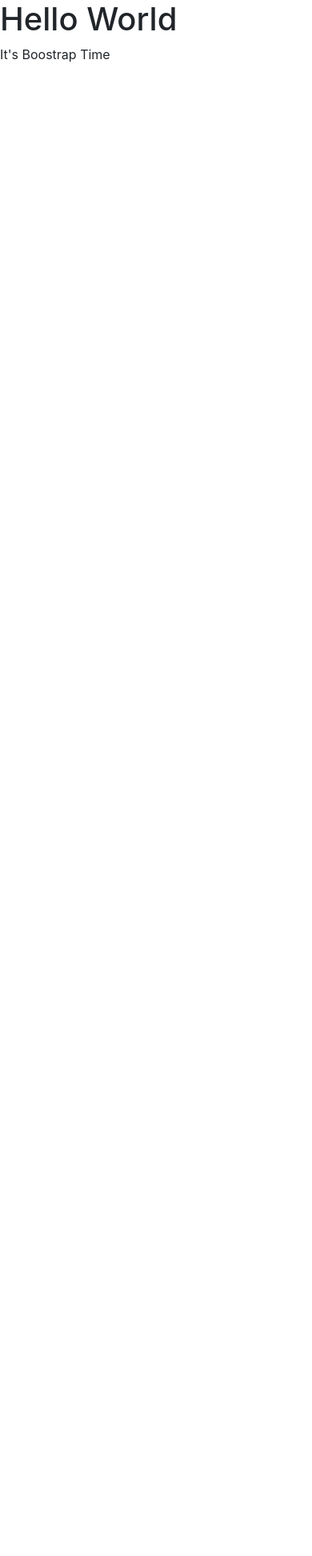
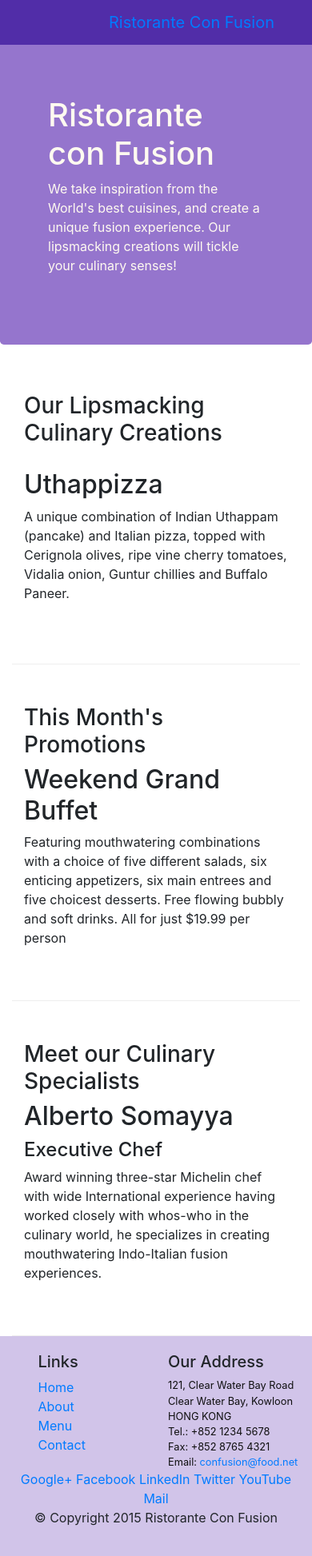
Before and after one commit to cnheu/coursera-bootstrap-4, a website: page conFusion/index.html in a window 390 px wide. Shown: the whole page at 80% size. Before the commit the page ends 844 px from the top, so only its background shows below. Drawn offline with nearby package versions, Linux system fonts and the light colour scheme.

Commit message:
Added breadcrumbs and navbar

```diff
--- /dev/null
+++ b/conFusion/aboutus.html
@@ -0,0 +1,134 @@
+<!DOCTYPE html>
+<html lang="en">
+
+<head>
+    <meta charset="utf-8">
+    <meta name="viewport" content="width=device-width, initial-scale=1, shrink-to-fit=no">
+    <meta http-equiv="x-ua-compatible" content="ie=edge">
+
+    <!-- Bootstrap CSS -->
+    <link rel="stylesheet" href="node_modules/bootstrap/dist/css/bootstrap.min.css">
+    <link rel="stylesheet" href="css/styles.css">
+    <title>Ristorante Con Fusion: About Us</title>
+
+</head>
+
+<body>
+
+  <nav class="navbar navbar-inverse navbar-toggleable-sm fixed-top">
+      <div class="container">
+          <button class="navbar-toggler" type="button" data-toggle="collapse" data-target="#Navbar">
+              <span class="navbar-toggler-icon"></span>
+          </button>
+          <a class="navbar-brand" href="#">Ristorante Con Fusion</a>
+            <div class="collapse navbar-collapse" id="Navbar">
+              <ul class="navbar-nav">
+                <li class="nav-item"><a class="nav-link" href="./index.html">Home</a></li>
+                <li class="nav-item active"><a class="nav-link" href="./aboutus.html">About</a></li>
+                <li class="nav-item"><a class="nav-link" href="#">Menu</a></li>
+                <li class="nav-item"><a class="nav-link" href="#">Contact</a></li>
+             </ul>
+           </div>
+     </div>
+   </nav>
+
+    <header class="jumbotron">
+        <div class="container">
+            <div class="row row-header">
+                <div class="col-12 col-sm-8">
+                    <h1>Ristorante con Fusion</h1>
+                    <p>We take inspiration from the World's best cuisines, and create a unique fusion experience. Our lipsmacking creations will tickle your culinary senses!</p>
+                </div>
+                <div class="col col-sm">
+                </div>
+            </div>
+        </div>
+    </header>
+
+    <div class="container">
+        <div class="row">
+            <ol class="col-12 breadcrumb">
+                <li class="breadcrumb-item"><a href="./index.html">Home</a></li>
+                <li class="breadcrumb-item active">About Us</li>
+            </ol>
+            <div class="col col-sm">
+                <h3>About Us</h3>
+                <hr>
+            </div>
+        </div>
+
+        <div class="row row-content">
+            <div class="col-sm-6">
+                <h2>Our History</h2>
+                <p>Started in 2010, Ristorante con Fusion quickly established itself as a culinary icon par excellence in Hong Kong. With its unique brand of world fusion cuisine that can be found nowhere else, it enjoys patronage from the A-list clientele in Hong Kong.  Featuring four of the best three-star Michelin chefs in the world, you never know what will arrive on your plate the next time you visit us.</p>
+                <p>The restaurant traces its humble beginnings to <em>The Frying Pan</em>, a successful chain started by our CEO, Mr. Peter Pan, that featured for the first time the world's best cuisines in a pan.</p>
+            </div>
+            <div>
+            </div>
+        </div>
+
+
+        <div class="row row-content">
+            <div class="col-sm">
+                <h2>Corporate Leadership</h2>
+                <h3>Peter Pan <small>Chief Epicurious Officer</small></h3>
+                <p class="hidden-xs-down">Our CEO, Peter, credits his hardworking East Asian immigrant parents who undertook the arduous journey to the shores of America with the intention of giving their children the best future. His mother's wizardy in the kitchen whipping up the tastiest dishes with whatever is available inexpensively at the supermarket, was his first inspiration to create the fusion cuisines for which <em>The Frying Pan</em> became well known. He brings his zeal for fusion cuisines to this restaurant, pioneering cross-cultural culinary connections.</p>
+                <h3>Dhanasekaran Witherspoon <small>Chief Food Officer</small></h3>
+                <p class="hidden-xs-down">Our CFO, Danny, as he is affectionately referred to by his colleagues, comes from a long established family tradition in farming and produce. His experiences growing up on a farm in the Australian outback gave him great appreciation for varieties of food sources. As he puts it in his own words, <em>Everything that runs, wins, and everything that stays, pays!</em></p>
+                <h3>Agumbe Tang <small>Chief Taste Officer</small></h3>
+                <p class="hidden-xs-down">Blessed with the most discerning gustatory sense, Agumbe, our CTO, personally ensures that every dish that we serve meets his exacting tastes. Our chefs dread the tongue lashing that ensues if their dish does not meet his exacting standards. He lives by his motto, <em>You click only if you survive my lick.</em></p>
+                <h3>Alberto Somayya <small>Executive Chef</small></h3>
+                <p class="hidden-xs-down">Award winning three-star Michelin chef with wide International experience having worked closely with whos-who in the culinary world, he specializes in creating mouthwatering Indo-Italian fusion experiences. He says, <em>Put together the cuisines from the two craziest cultures, and you get a winning hit! Amma Mia!</em></p>
+            </div>
+       </div>
+
+    </div>
+
+    <footer class="footer">
+        <div class="container">
+            <div class="row">
+                <div class="col-5 offset-1 col-sm-2">
+                    <h5>Links</h5>
+                    <ul class="list-unstyled">
+                        <li><a href="index.html">Home</a></li>
+                        <li><a href="aboutus.html">About</a></li>
+                        <li><a href="#">Menu</a></li>
+                        <li><a href="#">Contact</a></li>
+                    </ul>
+                </div>
+                <div class="col-6 col-sm-5">
+                    <h5>Our Address</h5>
+                    <address>
+		              121, Clear Water Bay Road<br>
+		              Clear Water Bay, Kowloon<br>
+		              HONG KONG<br>
+		              Tel.: +852 1234 5678<br>
+		              Fax: +852 8765 4321<br>
+		              Email: <a href="mailto:confusion@food.net">confusion@food.net</a>
+		           </address>
+                </div>
+                <div class="col-sm align-self-center">
+                    <div style="text-align:center">
+                        <a href="http://google.com/+">Google+</a>
+                        <a href="http://www.facebook.com/profile.php?id=">Facebook</a>
+                        <a href="http://www.linkedin.com/in/">LinkedIn</a>
+                        <a href="http://twitter.com/">Twitter</a>
+                        <a href="http://youtube.com/">YouTube</a>
+                        <a href="mailto:">Mail</a>
+                    </div>
+                </div>
+           </div>
+           <div class="row justify-content-center">
+                <div class="col-auto">
+                    <p>© Copyright 2015 Ristorante Con Fusion</p>
+                </div>
+           </div>
+        </div>
+    </footer>
+    <!-- jQuery first, then Tether, then Bootstrap JS. -->
+    <script src="node_modules/jquery/dist/jquery.min.js"></script>
+    <script src="node_modules/tether/dist/js/tether.min.js"></script>
+    <script src="node_modules/bootstrap/dist/js/bootstrap.min.js"></script>
+</body>
+
+</html>
--- /dev/null
+++ b/conFusion/css/styles.css
@@ -0,0 +1,39 @@
+.row-header {
+  margin: 0px auto;
+  padding: 0px auto;
+}
+
+.row-content {
+  margin: 0px auto;
+  padding: 50px 0px 50px 0px;
+  border-bottom: 1px ridge;
+  min-height: 400px;
+}
+
+.footer {
+  background-color: #D1C4E9;
+  margin: 0px auto;
+  padding: 20px 0px 20px 0px;
+}
+
+.jumbotron {
+  padding: 70px 30px 70px 30px;
+  margin: 0px auto;
+  background: #9575CD;
+  color: floralwhite;
+}
+
+address{
+    font-size:80%;
+    margin:0px;
+    color:#0f0f0f;
+}
+
+body{
+    padding:50px 0px 0px 0px;
+    z-index:0;
+}
+
+.navbar-inverse {
+     background-color: #512DA8;
+}
--- a/conFusion/index.html
+++ b/conFusion/index.html
@@ -1,19 +1,126 @@
+<!DOCTYPE html>
+<html lang="en">
+
 <head>
-
-  <!-- Required meta tags always come first -->
     <meta charset="utf-8">
     <meta name="viewport" content="width=device-width, initial-scale=1, shrink-to-fit=no">
     <meta http-equiv="x-ua-compatible" content="ie=edge">
 
     <!-- Bootstrap CSS -->
     <link rel="stylesheet" href="node_modules/bootstrap/dist/css/bootstrap.min.css">
+    <link rel="stylesheet" href="css/styles.css">
+    <title>Ristorante Con Fusion</title>
 </head>
 
 <body>
-  <h1> Hello World </h2>
-  <p> It's Boostrap Time </p>
+    <nav class="navbar navbar-inverse navbar-toggleable-sm fixed-top">
+        <div class="container">
+            <button class="navbar-toggler" type="button" data-toggle="collapse" data-target="#Navbar">
+                <span class="navbar-toggler-icon"></span>
+            </button>
+            <a class="navbar-brand" href="#">Ristorante Con Fusion</a>
+            <div class="collapse navbar-collapse" id="Navbar">
+                <ul class="navbar-nav">
+                    <li class="nav-item active"><a class="nav-link" href="#">Home</a></li>
+                    <li class="nav-item"><a class="nav-link" href="./aboutus.html">About</a></li>
+                    <li class="nav-item"><a class="nav-link" href="#">Menu</a></li>
+                    <li class="nav-item"><a class="nav-link" href="#">Contact</a></li>
+                </ul>
+           </div>
+        </div>
+    </nav>
+    <header class="jumbotron">
+        <div class="container">
+            <div class="row row-header">
+                <div class="col-12 col-sm-8">
+                    <h1>Ristorante con Fusion</h1>
+                    <p>We take inspiration from the World's best cuisines, and create a unique fusion experience. Our lipsmacking creations will tickle your culinary senses!</p>
+                </div>
+                <div class="col col-sm">
+                </div>
+            </div>
+        </div>
+    </header>
+
+    <div class="container">
+        <div class="row row-content align-items-center">
+            <div class="col-sm-4 col-md-3">
+                <h3>Our Lipsmacking Culinary Creations</h3>
+            </div>
+            <div class="col-sm col-md">
+                <h2>Uthappizza</h2>
+                <p>A unique combination of Indian Uthappam (pancake) and Italian pizza, topped with Cerignola olives, ripe vine cherry tomatoes, Vidalia onion, Guntur chillies and Buffalo Paneer.</p>
+            </div>
+        </div>
+
+
+        <div class="row row-content align-items-center">
+            <div class="col-sm-4 col-md-3 flex-last">
+                <h3>This Month's Promotions</h3>
+            </div>
+            <div class="col-sm col-md flex-first">
+                <h2>Weekend Grand Buffet</h2>
+                <p>Featuring mouthwatering combinations with a choice of five different salads, six enticing appetizers, six main entrees and five choicest desserts. Free flowing bubbly and soft drinks. All for just $19.99 per person </p>
+            </div>
+        </div>
+
+        <div class="row row-content align-items-center">
+            <div class="col-sm-4 col-md-3">
+                <h3>Meet our Culinary Specialists</h3>
+            </div>
+            <div class="col-sm col-md">
+                <h2>Alberto Somayya</h2>
+                <h4>Executive Chef</h4>
+                <p>Award winning three-star Michelin chef with wide International experience having worked closely with whos-who in the culinary world, he specializes in creating mouthwatering Indo-Italian fusion experiences. </p>
+            </div>
+        </div>
+    </div>
+
+    <footer class="footer">
+        <div class="container">
+            <div class="row">
+                <div class="col-5 offset-1 col-sm-2">
+                    <h5>Links</h5>
+                    <ul class="list-unstyled">
+                        <li><a href="index.html">Home</a></li>
+                        <li><a href="aboutus.html">About</a></li>
+                        <li><a href="#">Menu</a></li>
+                        <li><a href="#">Contact</a></li>
+                    </ul>
+                </div>
+                <div class="col-6 col-sm-5">
+                    <h5>Our Address</h5>
+                    <address>
+                121, Clear Water Bay Road<br>
+                Clear Water Bay, Kowloon<br>
+                HONG KONG<br>
+                Tel.: +852 1234 5678<br>
+                Fax: +852 8765 4321<br>
+                Email: <a href="mailto:confusion@food.net">confusion@food.net</a>
+             </address>
+                </div>
+                <div class="col col-sm-4 align-self-center">
+                    <div style="text-align: center">
+                        <a href="http://google.com/+">Google+</a>
+                        <a href="http://www.facebook.com/profile.php?id=">Facebook</a>
+                        <a href="http://www.linkedin.com/in/">LinkedIn</a>
+                        <a href="http://twitter.com/">Twitter</a>
+                        <a href="http://youtube.com/">YouTube</a>
+                        <a href="mailto:">Mail</a>
+                    </div>
+                </div>
+           </div>
+           <div class="row justify-content-center">
+                <div class="col-auto">
+                    <p>© Copyright 2015 Ristorante Con Fusion</p>
+                </div>
+           </div>
+        </div>
+    </footer>
     <!-- jQuery first, then Tether, then Bootstrap JS. -->
     <script src="node_modules/jquery/dist/jquery.min.js"></script>
     <script src="node_modules/tether/dist/js/tether.min.js"></script>
     <script src="node_modules/bootstrap/dist/js/bootstrap.min.js"></script>
 </body>
+
+</html>
```
Also changed, not shown: conFusion/ass1/ref/aboutus-xs.png (added), conFusion/ass1/ref/aboutus.png (added), conFusion/ass1/submission/aboutus-xs.png (added), conFusion/ass1/submission/aboutus.png (added), 3 other files. Lines whose indentation alone changed are shown as unchanged.
